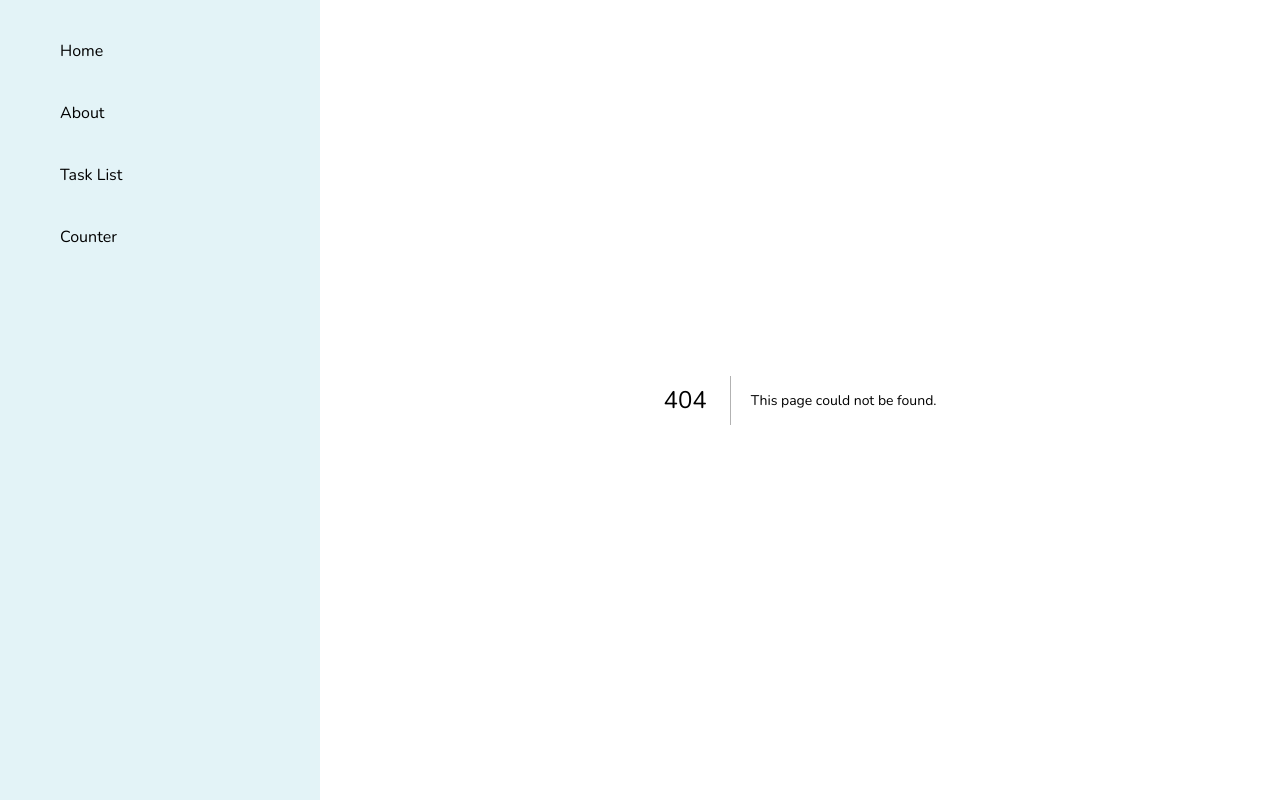
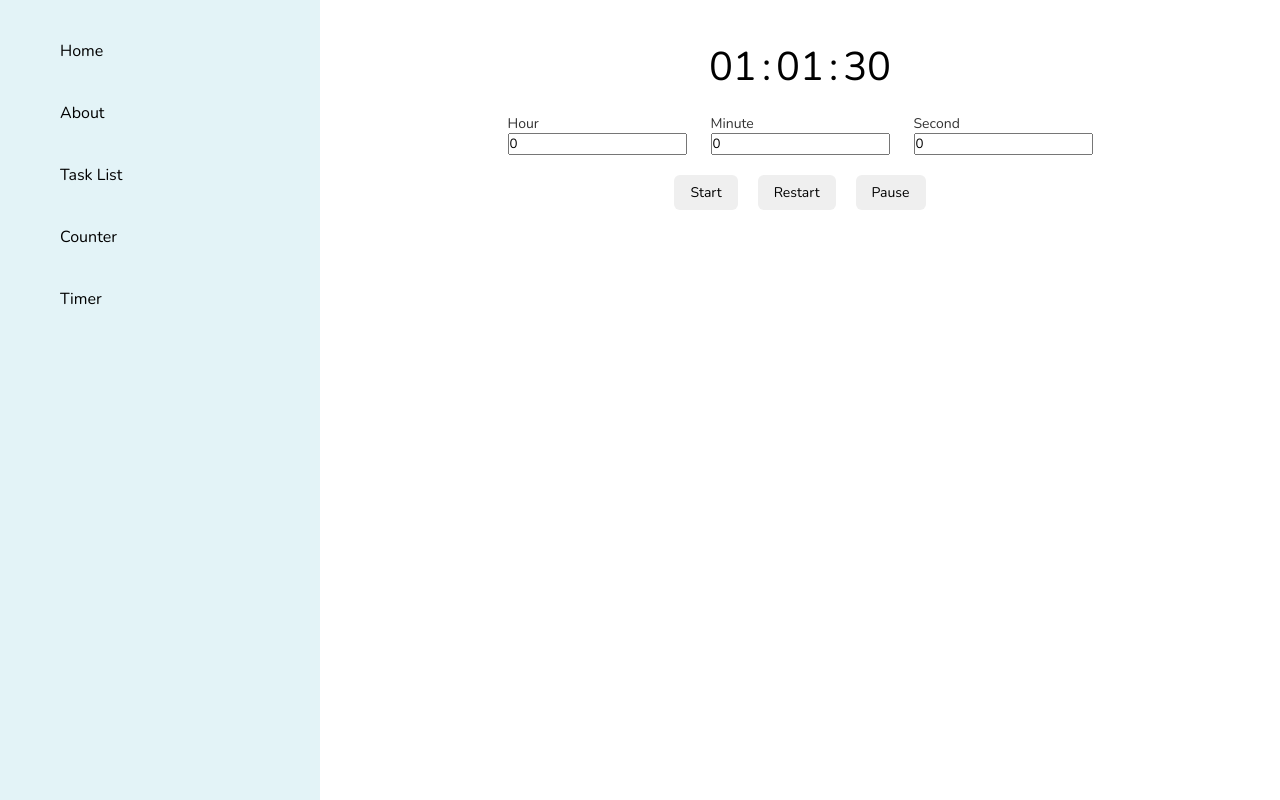
Before and after one commit to shubham-ram/next-project-1, a Next.js app: page /timer in a window 1280 px wide. Before the commit this address had no page. Built offline with nearby package versions, Linux system fonts and the light colour scheme.

Commit message:
added v1 timer

```diff
--- a/navigation/navigation-mapping.js
+++ b/navigation/navigation-mapping.js
@@ -14,6 +14,10 @@ const navigation_mapping = [
     {
         name:"Counter",
         href:"/counter"
+    },
+    {
+        name: "Timer",
+        href:"/timer"
     }
 ]
 export default navigation_mapping;
--- /dev/null
+++ b/page-components/Timer/components/index.js
@@ -0,0 +1,57 @@
+import Button from '@/common/component/Button'
+import controls from '../configuration/controls';
+import getField from "@/common/form/getField";
+import useTimer from '../hooks/useTimer';
+
+import styles from './styles.module.css'
+
+const formatTimeVal = (time)=>{
+    if(time > 9) return time;
+
+    return `0${time}`
+}
+
+function Timer() {
+    const { formHook, timer, startHandler, reStartHandler, stopTimer } = useTimer();
+
+    const { register, handleSubmit, formState:{ errors } } = formHook;
+
+
+    return (
+        <div className={styles.container}>
+            <div className={`${styles.row} ${styles.time_container}`}>
+                <span>{formatTimeVal(timer.hr)}</span> :
+                <span>{formatTimeVal(timer.min)}</span> :
+                <span>{formatTimeVal(timer.sec)}</span>
+            </div>
+
+            <div className={styles.row}>
+                {controls.map((controlItem)=>{
+                    const {name, label, type, rules} = controlItem;
+                    const Element = getField(type);
+
+                    return (
+                        <div key={name} className={styles.col}>
+                            <p className={styles.label}>{label}</p>
+                            <Element {...controlItem} {...register(name, rules)}/>
+                            <p className={styles.errors}>
+                                {errors?.[name]?.message || errors?.[name]?.type}
+                            </p>
+                         </div>
+                    )
+                })}
+
+            </div>
+
+            <div className={styles.footer}>
+                <Button onClick={handleSubmit(startHandler)}>Start</Button>
+
+                <Button onClick={handleSubmit(reStartHandler)}>Restart</Button>
+
+                <Button onClick={stopTimer}>Pause</Button>
+            </div>
+        </div>
+    )
+}
+
+export default Timer
--- /dev/null
+++ b/page-components/Timer/components/styles.module.css
@@ -0,0 +1,40 @@
+.container {
+	padding: 20px;
+}
+
+.row {
+	display: flex;
+	align-items: flex-start;
+	justify-content: center;
+}
+
+.time_container {
+	margin: 20px 0;
+	font-size: 40px;
+}
+
+.time_container > span {
+	margin: 0 5px;
+}
+
+.col {
+	margin: 0 12px;
+}
+
+.label {
+	font-size: 14px;
+	color: #333;
+	text-transform: capitalize;
+}
+
+.footer {
+	display: flex;
+	gap: 20px;
+	justify-content: center;
+	margin: 20px;
+}
+
+.errors {
+	font-size: 11px;
+	color: red;
+}
--- /dev/null
+++ b/page-components/Timer/configuration/controls.js
@@ -0,0 +1,34 @@
+const controls = [
+    {
+        name :"hour",
+        label:"Hour",
+        placeholder: "Enter Hour",
+        type:"text",
+    },
+    {
+        name :"minute",
+        label:"minute",
+        placeholder: "Enter Minute",
+        type:"text",
+        rules: {
+            max: {
+                value: 59,
+                message: "Maximum value is 59"
+            }
+        }
+    },
+    {
+        name :"second",
+        label:"Second",
+        placeholder: "Enter Seconds",
+        type:"text",
+        rules: {
+            max: {
+                value: 59,
+                message: "Maximum value is 59"
+            }
+        }
+    }
+]
+
+export default controls;
--- /dev/null
+++ b/page-components/Timer/hooks/useTimer.js
@@ -0,0 +1,86 @@
+import  {  useRef, useState } from 'react'
+import { useForm } from 'react-hook-form'
+
+const useTimer = () => {
+    const timerRef = useRef('');
+
+    const [timer, setTimer] = useState({
+        hr: 1,
+        min: 1,
+        sec: 30
+    });
+
+    const formHook = useForm({
+        defaultValues:{
+            hour: 0,
+            minute: 0,
+            second: 0
+        }
+    });
+
+
+    const stopTimer = ()=>{
+        if(timerRef.current){
+            clearInterval(timerRef.current);
+        }
+    }
+
+
+    const startTimer = ()=>{
+        if(timerRef.current){
+            clearInterval(timerRef.current);
+        }
+
+        let timer = setInterval(()=>{
+            setTimer((prev)=>{
+                const {hr: prevHr, min: prevMin, sec: prevSec} = prev;
+                let hr=prevHr, min=prevMin, sec = prevSec -1;
+
+                if( prevSec === 0 && prevMin > 0){
+                    sec = 59;
+                    min = prevMin - 1;
+                }
+
+                if( prevMin === 0 && prevSec === 0 && prevHr > 0){
+                    sec = 59;
+                    min = 59;
+                    hr = prevHr - 1;
+                }
+
+                return {
+                    hr, min, sec
+                }
+
+            })
+        },1000)
+
+        timerRef.current = timer;
+    }
+
+    const startHandler = (data)=>{
+        if( timerRef.current === ''){
+            reStartHandler(data);
+            return;
+        }
+
+        startTimer();
+    }
+
+    const reStartHandler = (data)=>{
+        const { hour, minute, second } = data || {}
+
+        setTimer({
+            hr: hour,
+            min: minute,
+            sec: second
+        })
+
+        startTimer();
+    }
+
+
+
+    return { formHook, stopTimer, timer, reStartHandler, startHandler };
+}
+
+export default useTimer
--- a/pages/_app.js
+++ b/pages/_app.js
@@ -4,6 +4,7 @@ import { ToastContainer } from 'react-toastify';
 import 'react-toastify/dist/ReactToastify.min.css';
 import { Provider } from 'react-redux';
 import store from '@/store/store';
+
 export default function App({ Component, pageProps }) {
   const MainLayout = Component?.getLayout || Layout;
 
--- /dev/null
+++ b/pages/timer/index.js
@@ -0,0 +1,3 @@
+import Timer from "@/page-components/Timer/components";
+
+export default Timer
```
